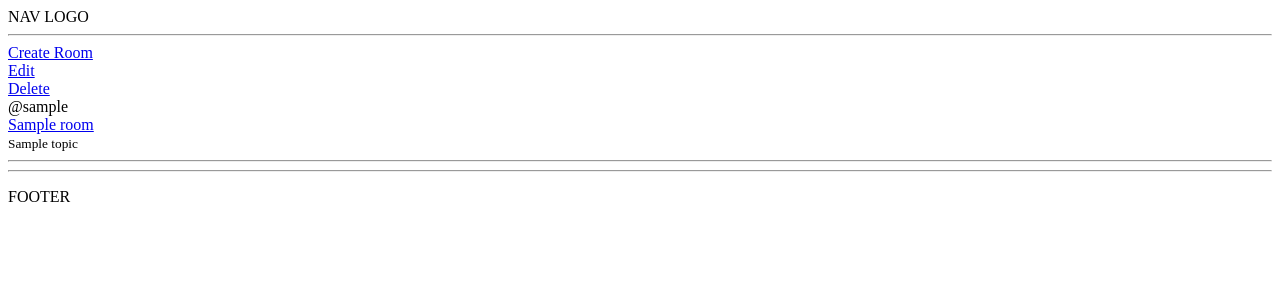
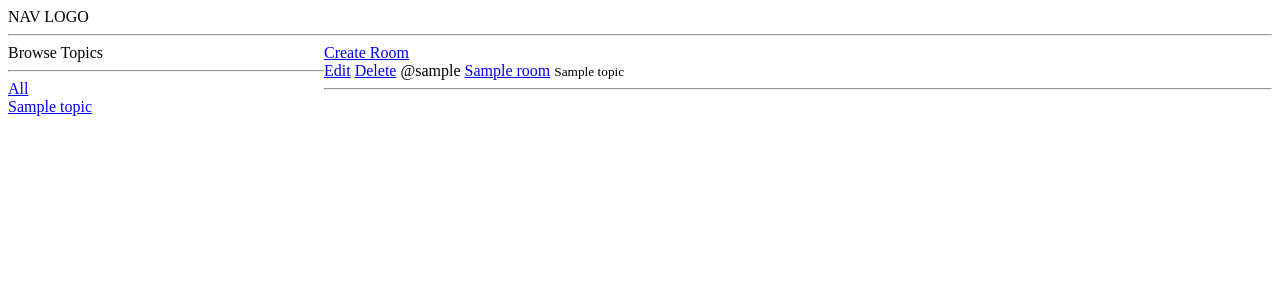
Before and after one commit to ka-dir/blinkit, a Django app: page / in a window 1280 px wide. Shown: the top 300 px of the page. Run offline with Django 4.2, Linux system fonts and the light colour scheme; tables that the repository leaves empty hold one stand-in row (values such as "Sample post").

Commit message:
grid column with search query

```diff
--- a/base/templates/base/home.html
+++ b/base/templates/base/home.html
@@ -1,21 +1,49 @@
 {% extends 'main.html' %}
 {% block content %}
- <div>
-    {% for room in rooms %}
+    <style>
+        .home-container {
+            display: grid;
+            grid-template-columns: 1fr 3fr;
+        }
+    </style>
+
+
+    <div class="home-container">
         <div>
-        <a href="{% url 'create-room' %}">Create Room</a>
+            Browse Topics
+            <hr>
+
+                <div>
+                    <a href="{% url 'home' %}">All</a>
+                </div>
+            {% for topic in topics %}
+                <div>
+                    <a href="{% url 'home' %}?q={{ topic.name }}">{{ topic.name }}</a>
+                </div>
+            {% endfor %}
+
+        </div>
         <div>
-            <div><a href="{% url 'update-room' room.id %}">Edit</a> </div>
-            <div><a href="{% url 'delete-room' room.id %}">Delete</a> </div>
-       <span>@{{ room.host }}</span>
-            <br>
-       <a href="{% url 'room' room.id %}" >{{ room.name }}</a>
-            <br>
-       <small> {{ room.topic }} </small>
+            <a href="{% url 'create-room' %}">Create Room</a>
+
+            <div>
+                {% for room in rooms %}
+                    <div>
+
+                        <a href="{% url 'update-room' room.id %}">Edit</a>
+                        <a href="{% url 'delete-room' room.id %}">Delete</a>
+                        <span>@{{ room.host }}</span>
+                        <a href="{% url 'room' room.id %}">{{ room.name }}</a>
+                        <small> {{ room.topic.name }} </small>
+                        <hr>
+                    </div>
+                    <br>
+
+                {% endfor %}
+
+            </div>
         </div>
-        </div>
-        <hr>
-        </div>
+    </div>
 
-    {% endfor %}
+
 {% endblock content %}
--- a/base/views.py
+++ b/base/views.py
@@ -1,13 +1,15 @@
 from django.shortcuts import render, redirect
-from .models import Room
+from .models import Room, Topic
 from .forms import RoomForm
 
 
 # Create your views here.
 
 def home(request):
-    rooms = Room.objects.all()
-    context = {'rooms': rooms}
+    q = request.GET.get('q') if  request.GET.get('q') != None else ''
+    rooms = Room.objects.filter(topic__name__icontains=q)
+    topics = Topic.objects.all()
+    context = {'rooms': rooms, 'topics': topics}
     return render(request, 'base/home.html', context)
 
 
--- a/templates/main.html
+++ b/templates/main.html
@@ -10,7 +10,6 @@
 {% block content %}
 
 {% endblock content %}
-<hr>
-<p>FOOTER</p>
+
 </body>
 </html>
```
